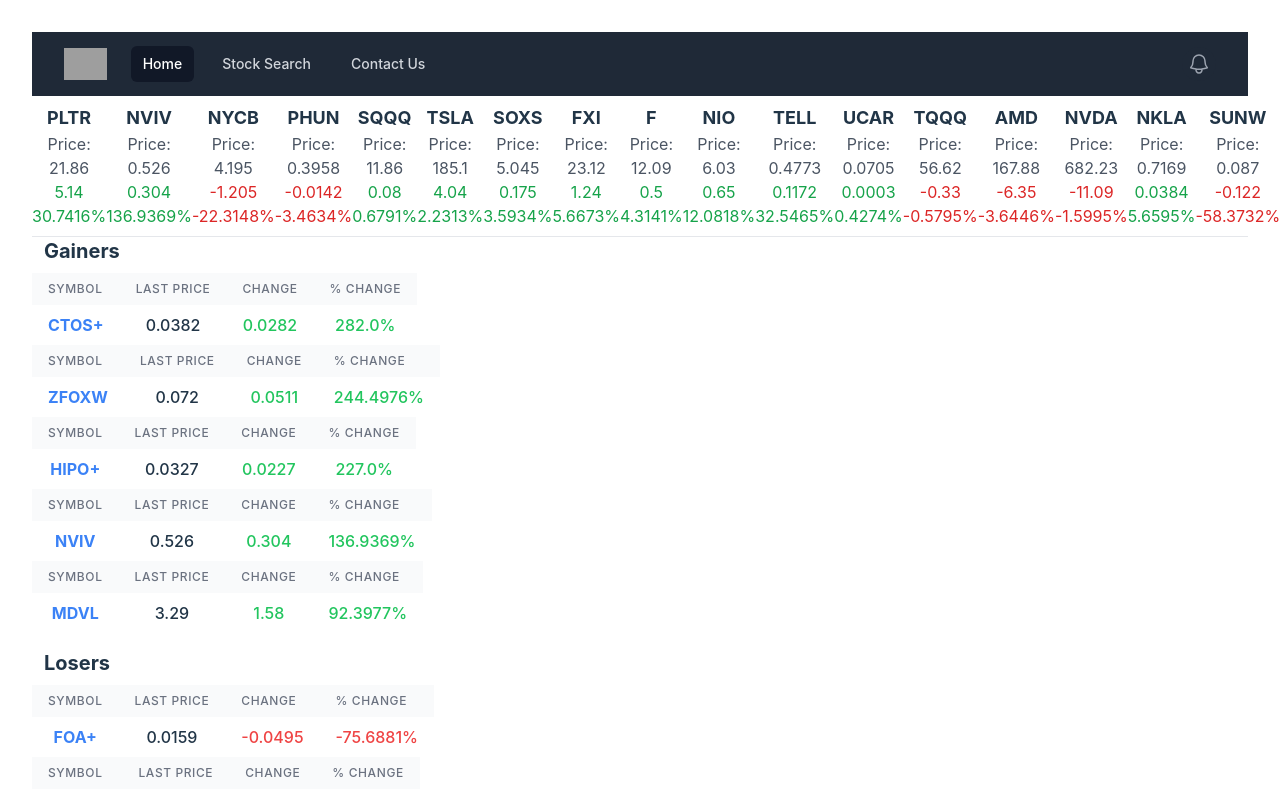
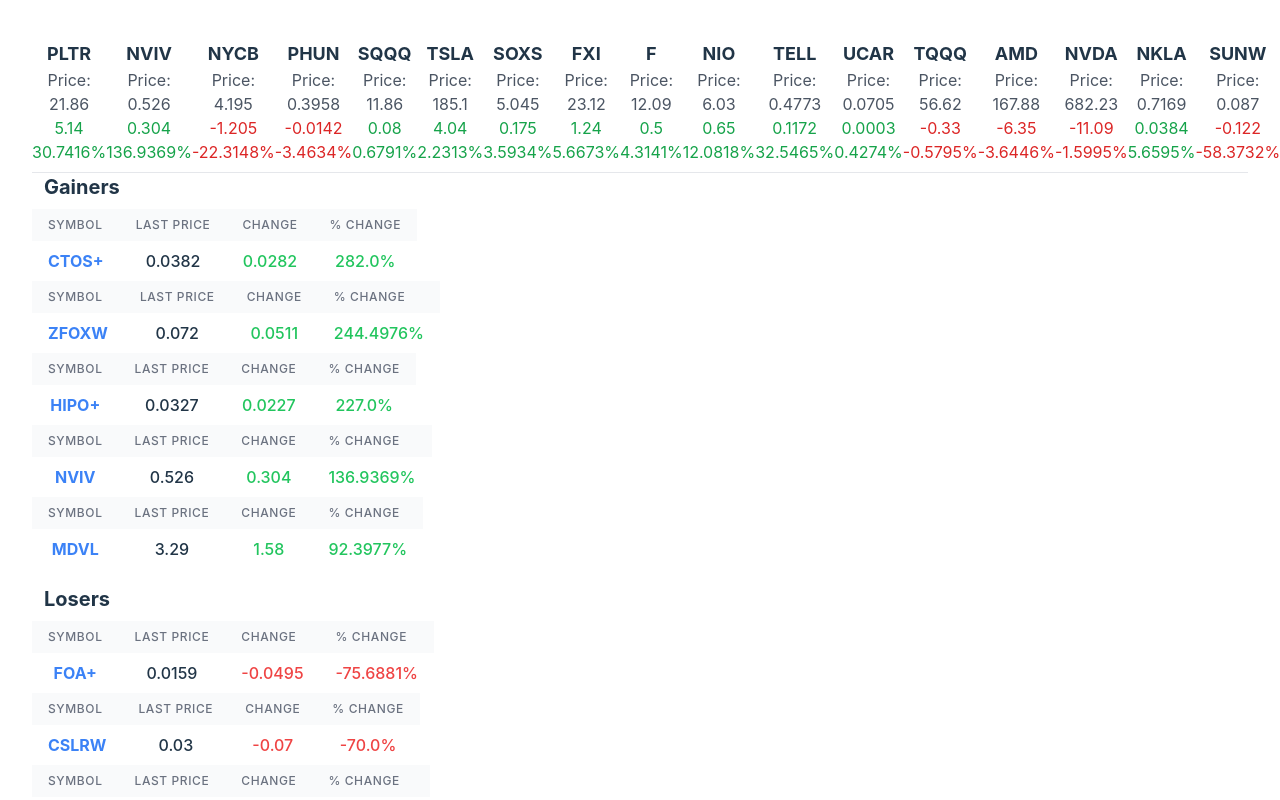
Before and after one commit to lav3ll/stock-savvy, a React (Vite) app: page / in a window 1280 px wide. Shown: the top 800 px of the page. Built offline with nearby package versions, Linux system fonts and the light colour scheme; grey boxes are pictures that could not be loaded.

Commit message:
reset navbar due to incompatibility

```diff
--- a/package.json
+++ b/package.json
@@ -14,8 +14,11 @@
     "@heroicons/react": "^2.1.1",
     "@nivo/core": "^0.84.0",
     "@nivo/line": "^0.84.0",
+    "aos": "^3.0.0-beta.6",
     "react": "^18.2.0",
-    "react-dom": "^18.2.0"
+    "react-dom": "^18.2.0",
+    "react-icons": "^5.0.1",
+    "react-scroll": "^1.9.0"
   },
   "devDependencies": {
     "@types/react": "^18.2.43",
--- a/src/App.jsx
+++ b/src/App.jsx
@@ -2,12 +2,11 @@
 import "./App.css";
 import { StocksLanding } from "./components/TopPageStockData/StocksLanding";
 import GLContainer from "./components/SideStockData/GLContainer";
-import Navbar from "./components/Navbar/Navbar"
+
 
 function App() {
   return (
     <>
-      <Navbar />
       <StocksLanding />
       <GLContainer />
     </>
--- a/src/components/Navbar/Navbar.jsx
+++ /dev/null
@@ -1,100 +0,0 @@
-import { Fragment } from 'react'
-import { Disclosure, Menu, Transition } from '@headlessui/react'
-import { Bars3Icon, BellIcon, XMarkIcon } from '@heroicons/react/24/outline'
-
-const navigation = [
-  { name: 'Home', href: '#', current: true },
-  { name: 'Stock Search', href: '#', current: false },
-  { name: 'Contact Us', href: '#', current: false },
-]
-
-function classNames(...classes) {
-  return classes.filter(Boolean).join(' ')
-}
-
-function Navbar() {
-  return (
-    <Disclosure as="nav" className="bg-gray-800">
-      {({ open }) => (
-        <>
-          <div className="mx-auto max-w-7xl px-2 sm:px-6 lg:px-8">
-            <div className="relative flex h-16 items-center justify-between">
-              <div className="absolute inset-y-0 left-0 flex items-center sm:hidden">
-                {/* Mobile menu button*/}
-                <Disclosure.Button className="relative inline-flex items-center justify-center rounded-md p-2 text-gray-400 hover:bg-gray-700 hover:text-white focus:outline-none focus:ring-2 focus:ring-inset focus:ring-white">
-                  <span className="absolute -inset-0.5" />
-                  <span className="sr-only">Open main menu</span>
-                  {open ? (
-                   <XMarkIcon className="block h-6 w-6" aria-hidden="true" />
-                  ) : (
-                    <Bars3Icon className="block h-6 w-6" aria-hidden="true" />
-                  )}
-                </Disclosure.Button>
-              </div>
-              <div className="flex flex-1 items-center justify-center sm:items-stretch sm:justify-start">
-                <div className="flex flex-shrink-0 items-center">
-                  <img
-                    className="h-8 w-auto"
-                    src="https://tailwindui.com/img/logos/mark.svg?color=indigo&shade=500"
-                    alt="Your Company"
-                  />
-                </div>
-                <div className="hidden sm:ml-6 sm:block">
-                  <div className="flex space-x-4">
-                    {navigation.map((item) => (
-                      <a
-                        key={item.name}
-                        href={item.href}
-                        className={classNames(
-                          item.current ? 'bg-gray-900 text-white' : 'text-gray-300 hover:bg-gray-700 hover:text-white',
-                          'rounded-md px-3 py-2 text-sm font-medium'
-                        )}
-                        aria-current={item.current ? 'page' : undefined}
-                      >
-                        {item.name}
-                      </a>
-                    ))}
-                  </div>
-                </div>
-              </div>
-              <div className="absolute inset-y-0 right-0 flex items-center pr-2 sm:static sm:inset-auto sm:ml-6 sm:pr-0">
-                <button
-                  type="button"
-                  className="relative rounded-full bg-gray-800 p-1 text-gray-400 hover:text-white focus:outline-none focus:ring-2 focus:ring-white focus:ring-offset-2 focus:ring-offset-gray-800"
-                >
-                  <span className="absolute -inset-1.5" />
-                  <span className="sr-only">View notifications</span>
-                  <BellIcon className="h-6 w-6" aria-hidden="true" />
-                </button>
-
-              </div>
-            </div>
-          </div>
-
-          <Disclosure.Panel className="sm:hidden">
-            <div className="space-y-1 px-2 pb-3 pt-2">
-              {navigation.map((item) => (
-                <Disclosure.Button
-                  key={item.name}
-                  as="a"
-                  href={item.href}
-                  className={classNames(
-                    item.current ? 'bg-gray-900 text-white' : 'text-gray-300 hover:bg-gray-700 hover:text-white',
-                    'block rounded-md px-3 py-2 text-base font-medium'
-                  )}
-                  aria-current={item.current ? 'page' : undefined}
-                >
-                  {item.name}
-                </Disclosure.Button>
-              ))}
-            </div>
-          </Disclosure.Panel>
-        </>
-      )}
-    </Disclosure>
-  )
-}
-
-
-
-export default Navbar;
--- a/src/index.css
+++ b/src/index.css
@@ -70,3 +70,6 @@
     background-color: #f9f9f9;
   }
 }
+ @tailwind base;
+ @tailwind components;
+ @tailwind utilities;
```
Also changed, not shown: 1 other file (tests, documents, lock files or other folders).
